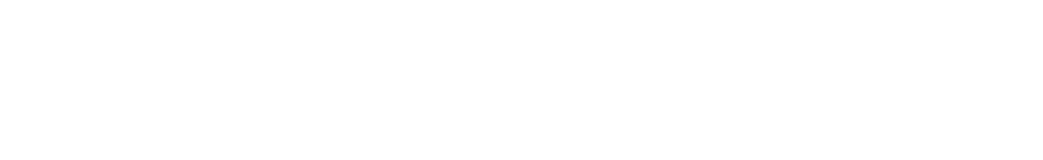
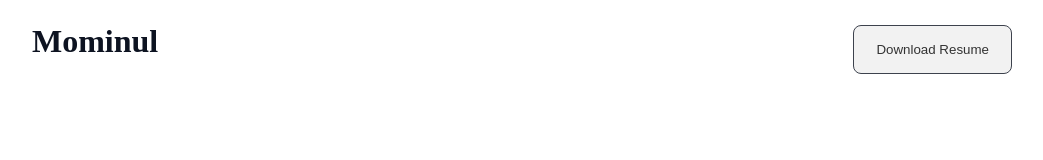
Before and after one commit to SORKARSIFAT/reset-new-year-new-me, a plain HTML site: page index.html in a window 1280 px wide. Shown: the whole page, without its empty margins (118-1161 px from the left). Drawn offline with Linux system fonts and the light colour scheme; a web font is replaced by a local one.

Commit message:
navbar section end

```diff
--- a/index.css
+++ b/index.css
@@ -6,3 +6,40 @@
     margin: 0;
     padding: 0;
 }
+nav ul{
+    display: flex;
+    justify-content: space-between;
+    margin: 25px 150px ;
+
+}
+
+nav ul li{
+  list-style: none;
+}
+
+.nav-title{
+    color: rgb(13, 19, 33);
+font-family: Azeret Mono;
+font-size: 32px;
+font-weight: 800;
+line-height: 33px;
+letter-spacing: 0%;
+text-align: left;
+}
+
+.btn-nav{
+    box-sizing: border-box;
+border: 1px solid rgb(13, 19, 33);
+border-radius: 8px;
+
+opacity: 0.8;
+padding: 16px 22px 16px 22px;
+transition: 0.3s;
+
+}
+.btn-nav:hover{
+    background-color: crimson;
+    color: white;
+    border: none;
+
+}
--- a/index.html
+++ b/index.html
@@ -8,7 +8,12 @@
 </head>
 <body>
     <header>
-        <nav></nav>
+        <nav>
+            <ul>
+                <li class="nav-title">Mominul</li>
+                <button class="btn-nav">Download Resume</button>
+            </ul>
+        </nav>
     </header>
     <main></main>
     <footer></footer>
```
